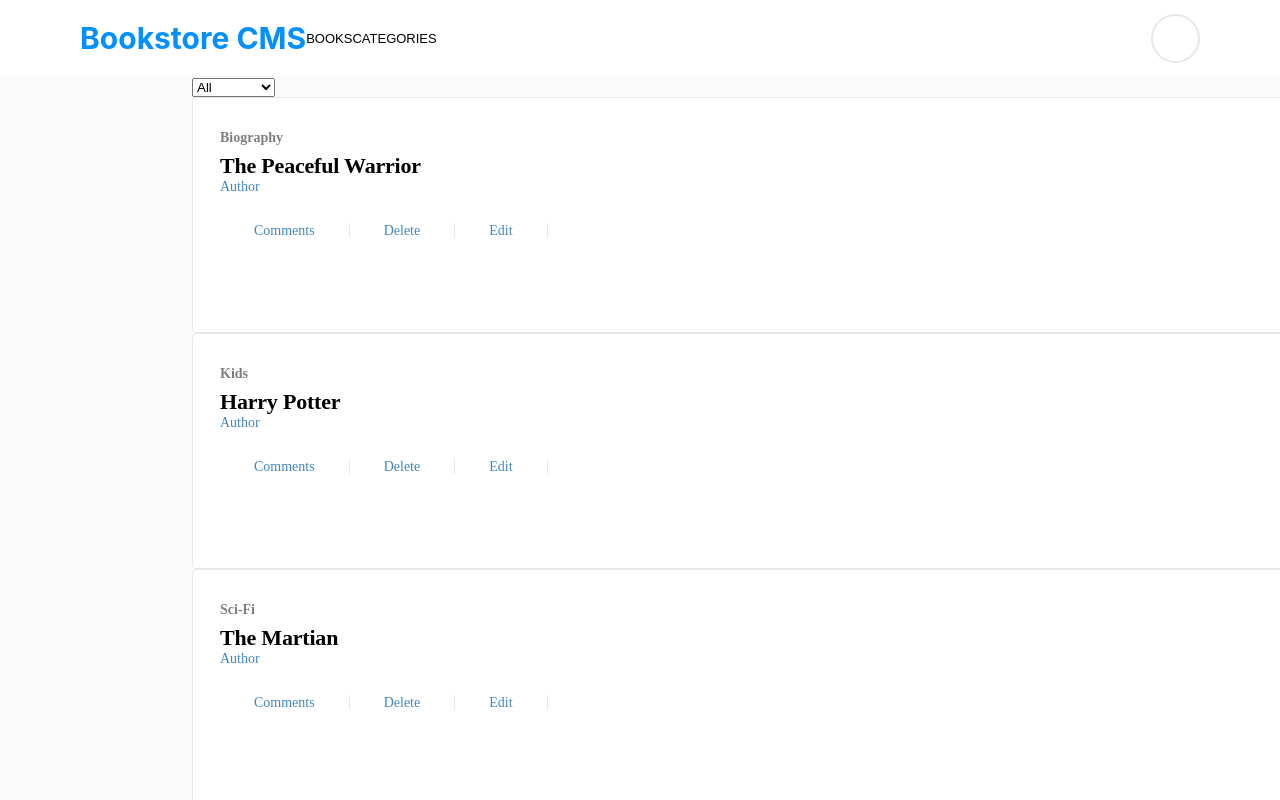
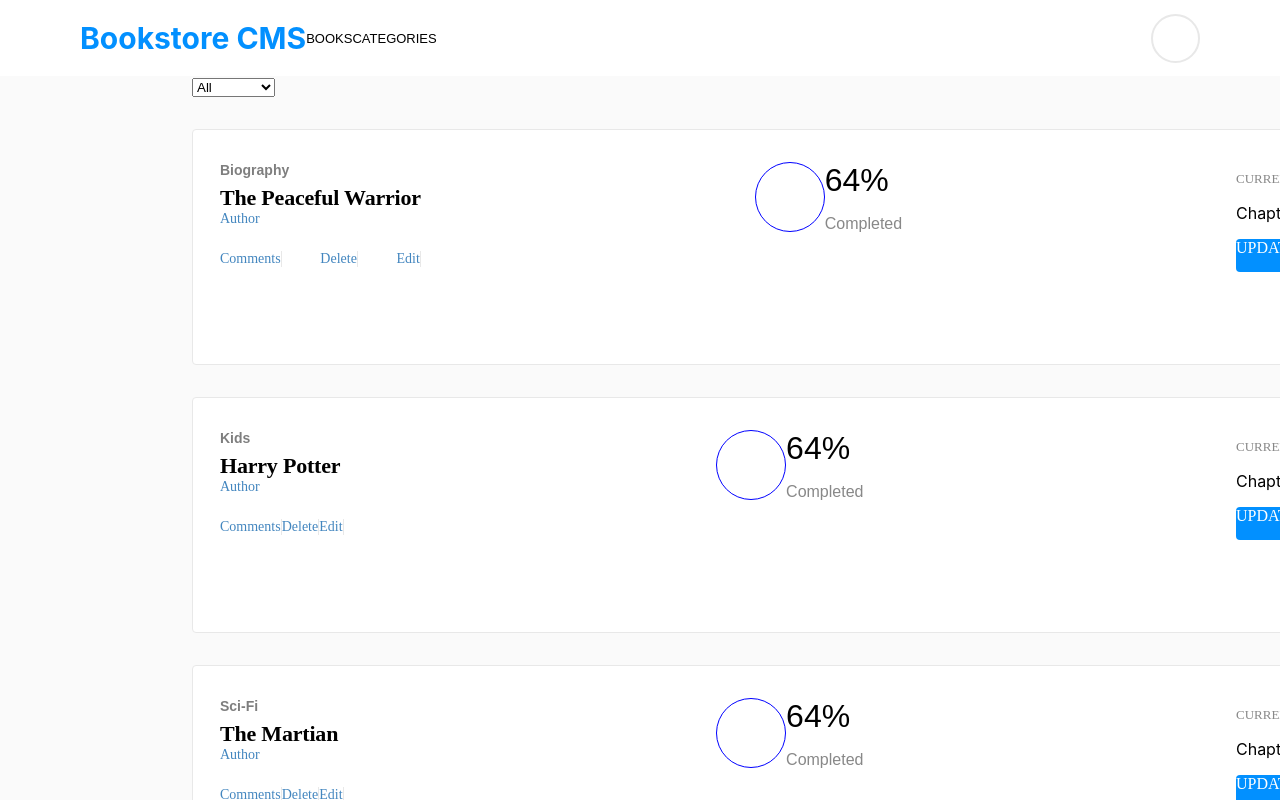
Before and after one commit to enelesmai/react-redux-bookstore, a React (Create React App) app: page / in a window 1280 px wide. Shown: the top 800 px of the page. Built offline with nearby package versions, Linux system fonts and the light colour scheme.

Commit message:
Styled book panels

```diff
--- a/src/components/Book.js
+++ b/src/components/Book.js
@@ -3,6 +3,7 @@ import PropTypes from 'prop-types';
 
 const Book = ({ book, remove }) => (
   <div className="book book-panel">
+    <div className="book-info-container">
       <div className="book-category">{ book.category }</div>
       <div className="book-title">{ book.title }</div>
       <div className="book-author">Author</div>
@@ -27,6 +28,26 @@ const Book = ({ book, remove }) => (
         </a>
       </div>
     </div>
+
+    <div className="circle-container">
+      <div className="circle">
+      </div>
+      <div className="circle-data">
+        <span>64%</span>
+        <p>Completed</p>
+      </div>
+    </div>
+
+    <div className="chapter-container">
+      <h1 className="chapter">
+        CURRENT CHAPTER
+      </h1>
+      <p>Chapter 17</p>
+      <div className="progress-rectangle">
+        <span>UPDATE PROGRESS</span>
+      </div>
+    </div>
+  </div>
 );
 
 Book.propTypes = {
--- a/src/index.css
+++ b/src/index.css
@@ -119,12 +119,15 @@ header {
   padding: 32px 27px;
   border-radius: 4px;
   border: solid 1px #e8e8e8;
-  background-color: #ffffff;
+  background-color: #fff;
+  margin: 2rem 0;
+  display: flex;
+  justify-content: space-between;
 }
 
 .book-category {
   opacity: 0.5;
-  font-family: Montserrat;
+  font-family: 'Montserrat', sans-serif;
   font-size: 14px;
   font-weight: bold;
   font-stretch: normal;
@@ -136,7 +139,7 @@ header {
 
 .book-title {
   margin-top: 7px;
-  font-family: RobotoSlab;
+  font-family: 'RobotoSlab', serif;
   font-size: 22px;
   font-weight: bold;
   font-stretch: normal;
@@ -147,7 +150,7 @@ header {
 }
 
 .book-author {
-  font-family: RobotoSlab;
+  font-family: 'RobotoSlab', serif;
   font-size: 14px;
   font-weight: 300;
   font-stretch: normal;
@@ -159,10 +162,12 @@ header {
 
 .options {
   margin-top: 24px;
+  display: flex;
+  justify-content: space-between;
 }
 
 .item-option {
-  font-family: RobotoSlab;
+  font-family: 'RobotoSlab', serif;
   font-size: 14px;
   font-weight: 300;
   font-stretch: normal;
@@ -171,7 +176,6 @@ header {
   letter-spacing: normal;
   color: #4386bf;
   text-decoration: none;
-  padding: 0 34px;
   border-right: solid 1px #e8e8e8;
 }
 
@@ -179,3 +183,43 @@ header {
   color: #4386bf;
   text-decoration: none;
 }
+
+.circle-container {
+  display: flex;
+}
+
+.circle {
+  border: 1px solid blue;
+  border-radius: 50%;
+  width: 68px;
+  height: 68px;
+}
+
+.circle-data span {
+  font-family: 'Montserrat', sans-serif;
+  font-size: 2rem;
+  font-weight: 300;
+}
+
+.circle-data p {
+  color: #888;
+  font-family: 'Montserrat', sans-serif;
+  font-weight: normal;
+}
+
+.chapter-container h1 {
+  color: #888;
+  font-family: 'RobotoSlab', serif;
+  font-size: 13px;
+  font-weight: 300;
+}
+
+.progress-rectangle {
+  font-family: 'RobotoSlab', serif;
+  background-color: #0290ff;
+  width: 184px;
+  height: 33px;
+  border-radius: 4px;
+  border: none;
+  color: #fff;
+}
```
Lines whose indentation alone changed are shown as unchanged.
